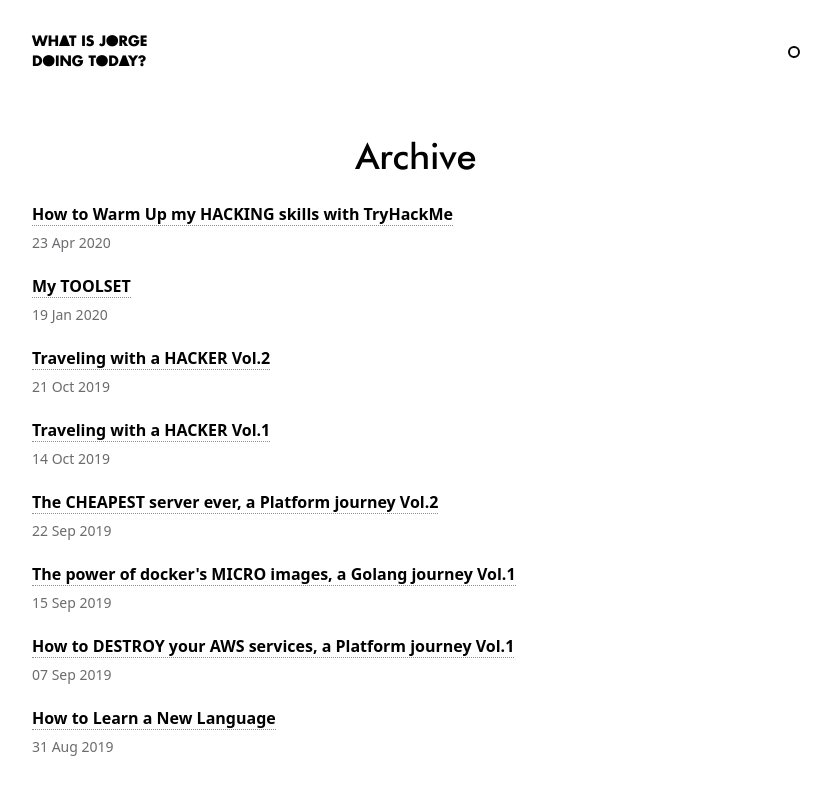
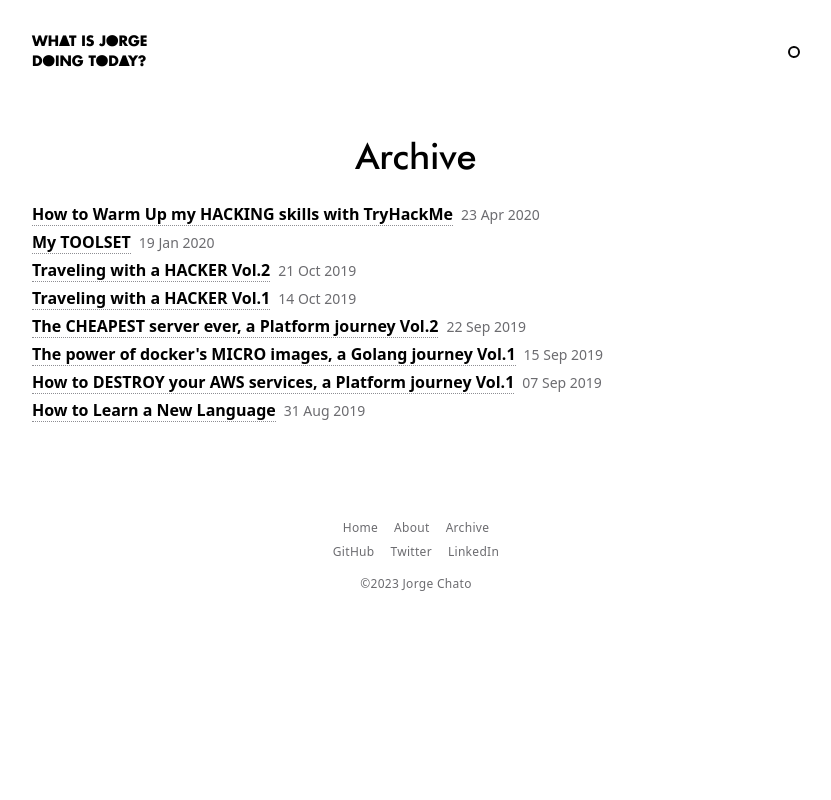
Before and after one commit to jorgechato/whatisjorgedoing.today, a Next.js app: page /archive in a window 1280 px wide. Shown: the top 800 px of the page, without its empty margins (224-1055 px from the left). Built offline with nearby package versions, Linux system fonts and the light colour scheme.

Commit message:
UPDATE md class

```diff
--- a/components/cms/ArticleList.tsx
+++ b/components/cms/ArticleList.tsx
@@ -18,7 +18,7 @@ export function ArticleList(props: any) {
                     <span className="font-bold border-b border-grey-darker border-dotted hover:border-none hover:bg-black hover:text-white">
                         {article.title}
                     </span>
-                    <time dateTime="2019-08-31T00:00:00Z" className="text-grey-darkest text-sm sm:ml-2 w-full sm:w-24 inline-block">
+                    <time dateTime="2019-08-31T00:00:00Z" className="text-grey-darkest text-sm md:ml-2 w-full md:w-24 inline-block">
                         {date}
                     </time>
                 </Link>
@@ -28,7 +28,7 @@ export function ArticleList(props: any) {
 
     return (
         <>
-            <ul className="space-y-4 sm:space-y-0">
+            <ul className="space-y-4 md:space-y-0">
                 {articlesPreview}
             </ul>
         </>
```
